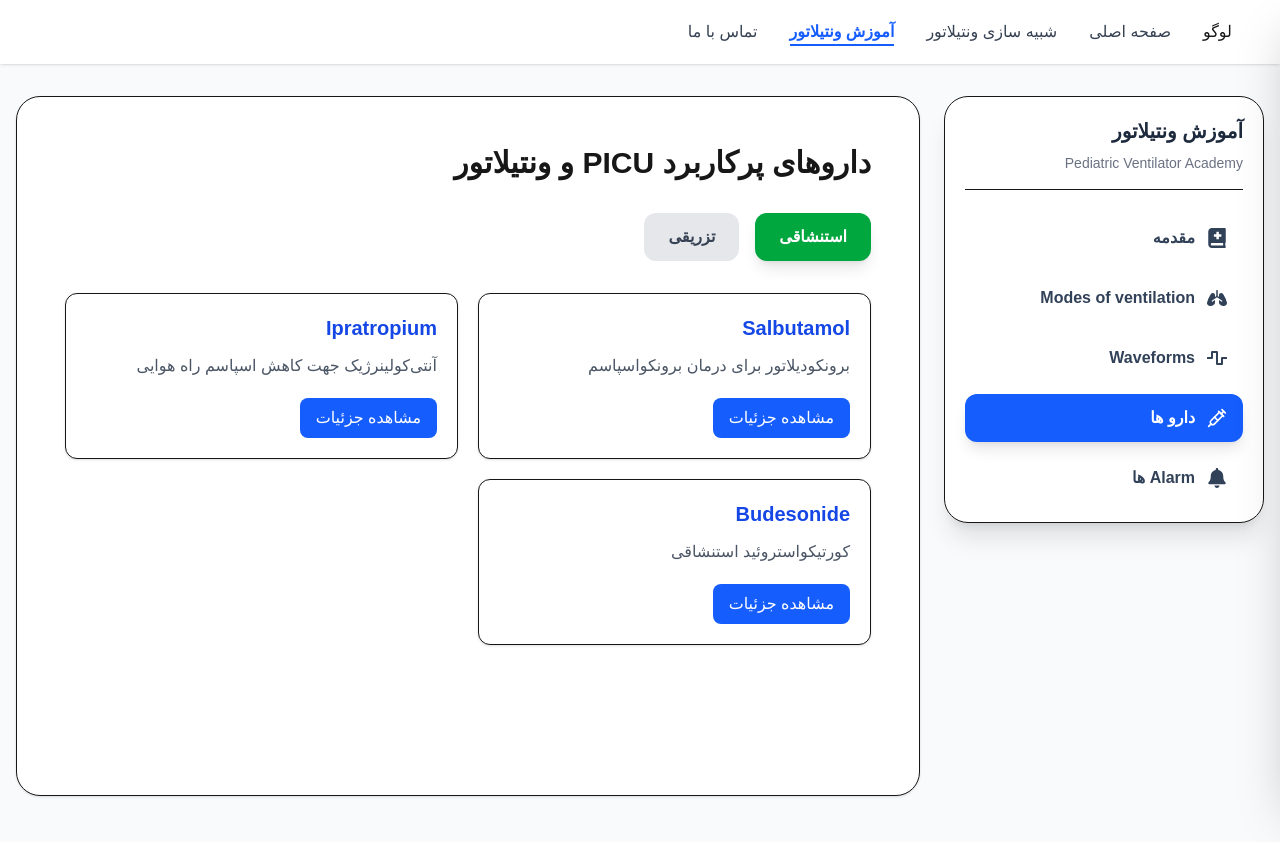
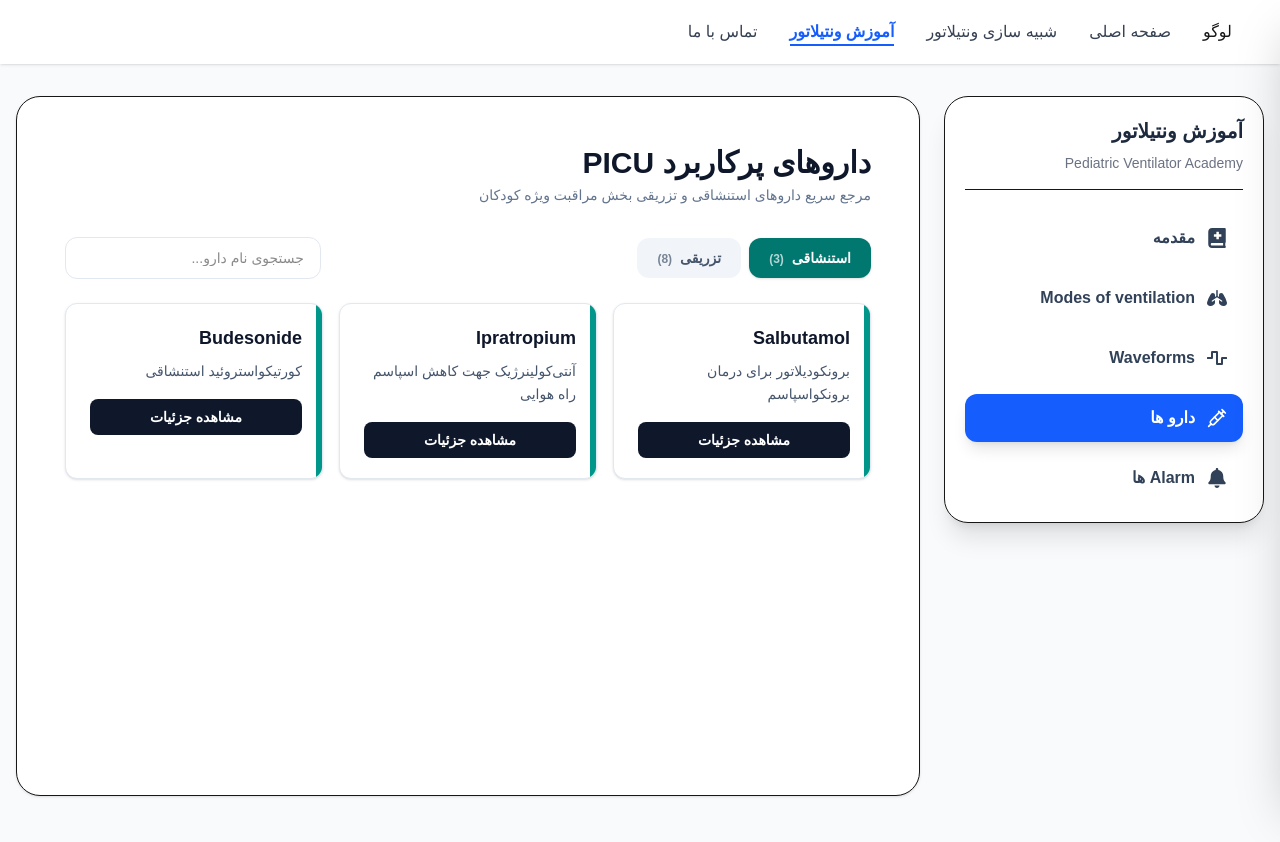
Before and after one commit to mohsenjamalpoor/ventilator-main, a Next.js app: page /ventilatortraining/medicine in a window 1280 px wide. Shown: the top 842 px of the page. Built offline with nearby package versions, Linux system fonts and the light colour scheme.

Commit message:
change  them medicine

```diff
--- a/src/app/ventilatortraining/medicine/page.js
+++ b/src/app/ventilatortraining/medicine/page.js
@@ -1,6 +1,11 @@
 "use client";
 
-import { useState } from "react";
+import { useMemo, useState } from "react";
+
+const CATEGORY_LABELS = {
+  inhalation: "استنشاقی",
+  injectable: "تزریقی",
+};
 
 const inhalationMedicines = [
   {
@@ -21,89 +26,191 @@ const injectableMedicines = [
   {
     name: "Midazolam",
     description: "سدیشن بیمار تحت ونتیلاتور",
+    highAlert: true,
   },
   {
     name: "Fentanyl",
     description: "کنترل درد",
+    highAlert: true,
   },
   {
     name: "Ketamine",
     description: "سدیشن و حفظ فشار خون",
+    highAlert: true,
   },
   {
     name: "Epinephrine",
     description: "احیاء و شوک",
+    highAlert: true,
   },
   {
     name: "Norepinephrine",
     description: "احیاء و شوک",
+    highAlert: true,
   },
   {
     name: "Dopamine",
     description: "احیاء و شوک",
-  },
-
-  {
-    name: "Labetlol",
-    description: "سدیشن و حفظ فشار خون",
+    highAlert: true,
   },
   {
-    name: "Furosemide(lasix)",
+    name: "Labetalol",
+    description: "کنترل فشار خون",
+  },
+  {
+    name: "Furosemide (Lasix)",
+    description: "دیورتیک لوپ در اضافه‌بار مایعات",
   },
 ];
 
+const CATEGORY_DATA = {
+  inhalation: inhalationMedicines,
+  injectable: injectableMedicines,
+};
+
 function MedicinePage() {
   const [activeTab, setActiveTab] = useState("inhalation");
+  const [query, setQuery] = useState("");
+  const [selected, setSelected] = useState(null);
+
+  const filtered = useMemo(() => {
+    const list = CATEGORY_DATA[activeTab];
+    const q = query.trim().toLowerCase();
+    if (!q) return list;
+    return list.filter(
+      (m) =>
+        m.name.toLowerCase().includes(q) ||
+        m.description.includes(query.trim()),
+    );
+  }, [activeTab, query]);
 
   return (
-    <div className="max-w-6xl mx-auto p-6">
-      <h1 className="text-3xl font-bold mb-8">
-        داروهای پرکاربرد PICU و ونتیلاتور
+    <div dir="rtl" lang="fa" className="max-w-6xl mx-auto p-6">
+      <header className="mb-8">
+        <h1 className="text-3xl font-bold text-slate-900">
+          داروهای پرکاربرد PICU
         </h1>
+        <p className="mt-1 text-slate-500 text-sm">
+          مرجع سریع داروهای استنشاقی و تزریقی بخش مراقبت ویژه کودکان
+        </p>
+      </header>
 
-      <div className="flex gap-4 mb-8">
+      <div className="flex flex-col sm:flex-row gap-4 mb-6 sm:items-center sm:justify-between">
+        <div role="tablist" aria-label="دسته‌بندی دارو" className="flex gap-2">
+          {Object.keys(CATEGORY_DATA).map((cat) => (
             <button
-          onClick={() => setActiveTab("inhalation")}
-          className={`px-6 py-3 rounded-xl font-bold transition ${
-            activeTab === "inhalation"
-              ? "bg-green-600 text-white shadow-lg"
-              : "bg-gray-200 text-gray-700 hover:bg-gray-300"
+              key={cat}
+              role="tab"
+              aria-selected={activeTab === cat}
+              onClick={() => {
+                setActiveTab(cat);
+                setQuery("");
+              }}
+              className={`px-5 py-2.5 rounded-xl font-bold text-sm transition focus:outline-none focus-visible:ring-2 focus-visible:ring-offset-2 focus-visible:ring-teal-600 ${
+                activeTab === cat
+                  ? "bg-teal-700 text-white shadow-sm"
+                  : "bg-slate-100 text-slate-600 hover:bg-slate-200"
               }`}
             >
-          استنشاقی
+              {CATEGORY_LABELS[cat]}
+              <span className="ms-2 text-xs opacity-70">
+                ({CATEGORY_DATA[cat].length})
+              </span>
             </button>
+          ))}
+        </div>
+
+        <div className="relative sm:w-64">
+          <input
+            type="text"
+            value={query}
+            onChange={(e) => setQuery(e.target.value)}
+            placeholder="جستجوی نام دارو..."
+            className="w-full px-4 py-2.5 rounded-xl border border-slate-200 text-sm focus:outline-none focus:ring-2 focus:ring-teal-600 focus:border-transparent"
+          />
+        </div>
+      </div>
+
+      {filtered.length === 0 ? (
+        <div className="text-center py-16 text-slate-400 border border-dashed border-slate-200 rounded-xl">
+          موردی با این نام پیدا نشد
+        </div>
+      ) : (
+        <div className="grid sm:grid-cols-2 lg:grid-cols-3 gap-4">
+          {filtered.map((medicine) => (
+            <article
+              key={medicine.name}
+              className="relative overflow-hidden rounded-xl border border-slate-200 bg-white shadow-sm hover:shadow-md transition"
+            >
+              <span
+                className={`absolute inset-y-0 right-0 w-1.5 ${
+                  activeTab === "inhalation" ? "bg-teal-600" : "bg-blue-600"
+                }`}
+                aria-hidden="true"
+              />
+              <div className="p-5 pe-6">
+                <div className="flex items-start justify-between gap-2">
+                  <h2 className="text-lg font-bold text-slate-900">
+                    {medicine.name}
+                  </h2>
+                  {medicine.highAlert && (
+                    <span className="shrink-0 text-xs font-bold px-2 py-1 rounded-md bg-amber-50 text-amber-800">
+                      داروی پرخطر
+                    </span>
+                  )}
+                </div>
+
+                <p className="mt-2 text-sm text-slate-600 leading-relaxed">
+                  {medicine.description}
+                </p>
 
                 <button
-          onClick={() => setActiveTab("injectable")}
-          className={`px-6 py-3 rounded-xl font-bold transition ${
-            activeTab === "injectable"
-              ? "bg-blue-600 text-white shadow-lg"
-              : "bg-gray-200 text-gray-700 hover:bg-gray-300"
-          }`}
+                  onClick={() => setSelected(medicine)}
+                  className="mt-4 w-full bg-slate-900 text-white text-sm font-bold px-4 py-2 rounded-lg hover:bg-slate-800 transition focus:outline-none focus-visible:ring-2 focus-visible:ring-offset-2 focus-visible:ring-slate-900"
                 >
-          تزریقی
-        </button>
-      </div>
-
-      <div className="grid md:grid-cols-2 gap-5">
-        {(activeTab === "inhalation"
-          ? inhalationMedicines
-          : injectableMedicines
-        ).map((medicine) => (
-          <div
-            key={medicine.name}
-            className="border rounded-xl p-5 bg-white shadow hover:shadow-lg transition"
-          >
-            <h2 className="text-xl font-bold text-blue-700">{medicine.name}</h2>
-
-            <p className="mt-3 text-gray-600">{medicine.description}</p>
-
-            <button className="mt-5 bg-blue-600 text-white px-4 py-2 rounded-lg hover:bg-blue-700">
                   مشاهده جزئیات
                 </button>
               </div>
+            </article>
           ))}
         </div>
+      )}
+
+      {selected && (
+        <div
+          className="fixed inset-0 bg-black/40 flex items-center justify-center p-4 z-50"
+          onClick={() => setSelected(null)}
+        >
+          <div
+            role="dialog"
+            aria-modal="true"
+            aria-labelledby="medicine-dialog-title"
+            onClick={(e) => e.stopPropagation()}
+            className="bg-white rounded-2xl max-w-sm w-full p-6 shadow-xl"
+          >
+            <h3
+              id="medicine-dialog-title"
+              className="text-xl font-bold text-slate-900"
+            >
+              {selected.name}
+            </h3>
+            {selected.highAlert && (
+              <span className="inline-block mt-2 text-xs font-bold px-2 py-1 rounded-md bg-amber-50 text-amber-800">
+                داروی پرخطر
+              </span>
+            )}
+            <p className="mt-3 text-slate-600 leading-relaxed">
+              {selected.description}
+            </p>
+            <button
+              onClick={() => setSelected(null)}
+              className="mt-6 w-full bg-slate-100 text-slate-700 font-bold px-4 py-2 rounded-lg hover:bg-slate-200 transition"
+            >
+              بستن
+            </button>
+          </div>
+        </div>
+      )}
     </div>
   );
 }
```
Lines whose indentation alone changed are shown as unchanged.
